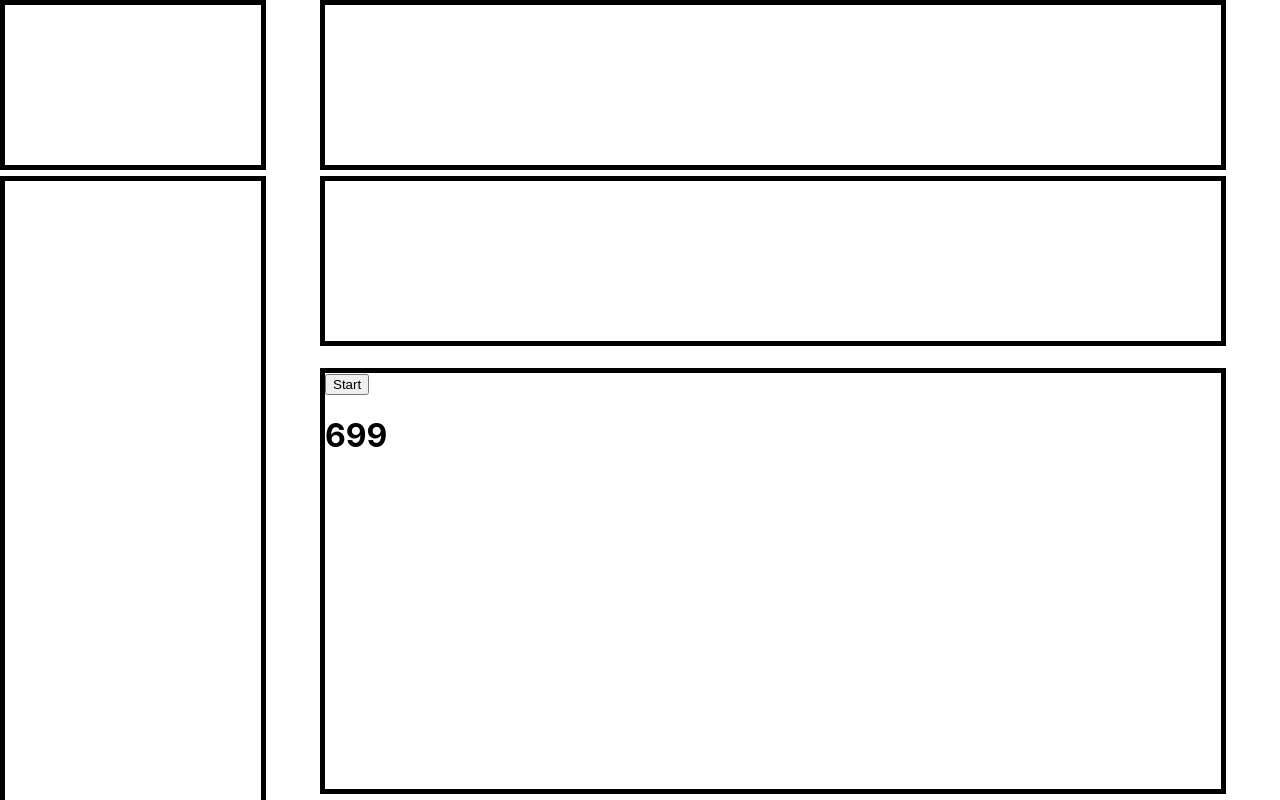
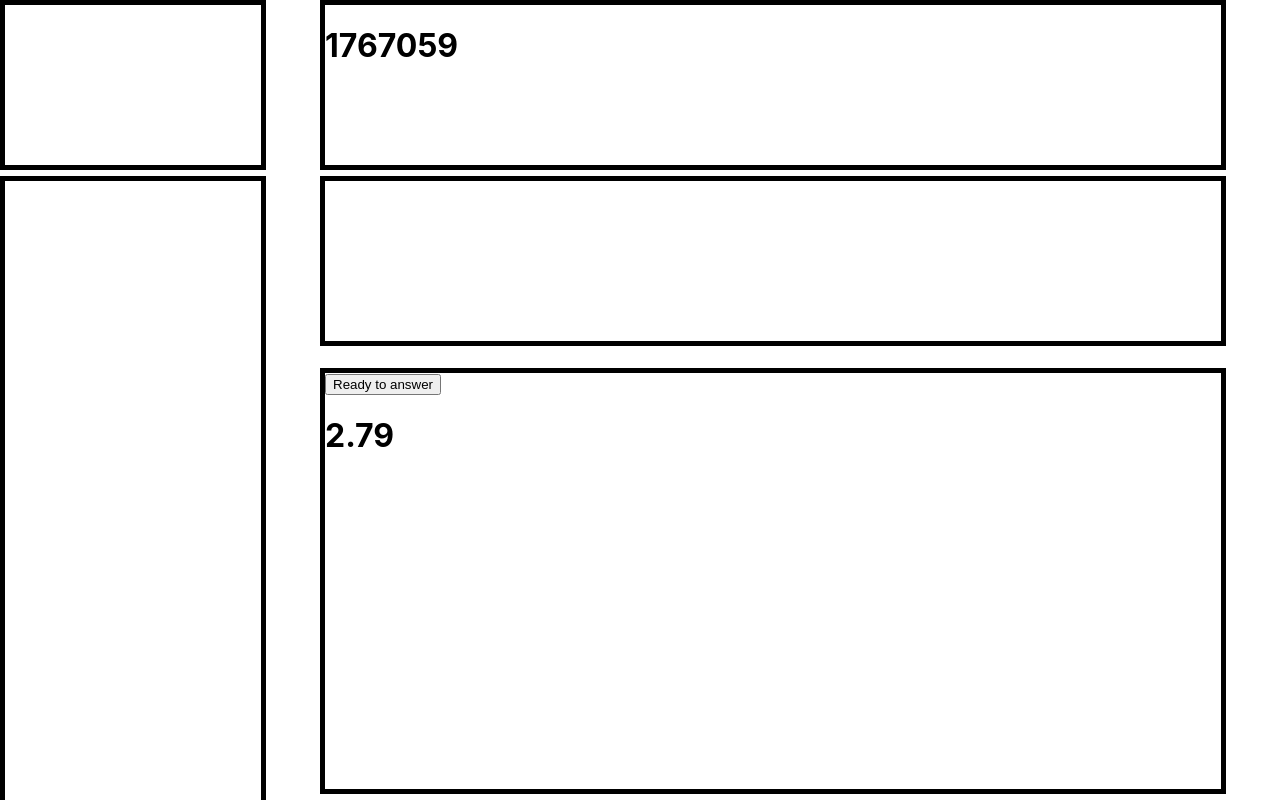
Before and after one commit to RasmusKuusmaa/Mneme, a React (Create React App) app: page / in a window 1280 px wide. Both pictures are taken after a click on the button "Start". Built offline with nearby package versions, Linux system fonts and the light colour scheme.

Commit message:
Question generation and Hide text when answering

```diff
--- a/src/App.js
+++ b/src/App.js
@@ -2,6 +2,17 @@ import { useEffect, useState } from 'react';
 import './App.css';
 
 function App() {
+
+
+  const [question, setQuestion] = useState();
+  const [questionLength, setQuestionLength] = useState(6);
+
+
+  const generateQuestion = () => {
+    setQuestion(Math.floor(Math.random() * 10 ** questionLength) + 10 ** questionLength )
+  }
+
+
   //timer
   const [started, setStarted] = useState(false);
   const [isRunning, setIsRunning] = useState(false);
@@ -13,7 +24,7 @@ function App() {
       let IntervalId;
       IntervalId = setInterval(() => {
         setTime(prevTime => prevTime + 1)
-      }, 1);
+      }, 10);
       return () => clearInterval(IntervalId)
     }
 
@@ -21,16 +32,35 @@ function App() {
   const handleStart = () => {
     setStarted(true);
     setIsRunning(true);
+    generateQuestion();
+    setTime(0);
+  }
+
+  const [hidden, setHidden] = useState(false);
+
+  const handleHide = () => {
+    setHidden(true);
+  }
+  //submitting
+  const handleSubmit = () => {
+    setIsRunning(false);
+    setHidden(false)
+    setStarted(false);
+
   }
   return (
     <div>
       <div className='Settings'></div>
       <div className='Stats'></div>
-      <div className='QuestionBar'></div>
+      <div className='QuestionBar'>
+        <h1>{!hidden && question}</h1>
+      </div>
       <div className='AnswerBox'></div>
       <div className='Buttons'>
-        <button onClick={handleStart}>Start</button>
-        <h1>{time}</h1>
+        {!started && <button onClick={handleStart}>Start</button>}
+        {started && !hidden && <button onClick={handleHide}> Ready to answer</button>}
+        {started && hidden && <button onClick={handleSubmit}> Submit </button>}
+        <h1>{(time / 100).toFixed(2)}</h1>
       </div>
     </div>
   );
```
